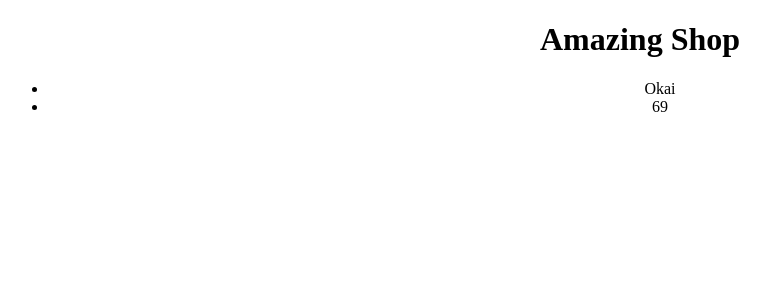
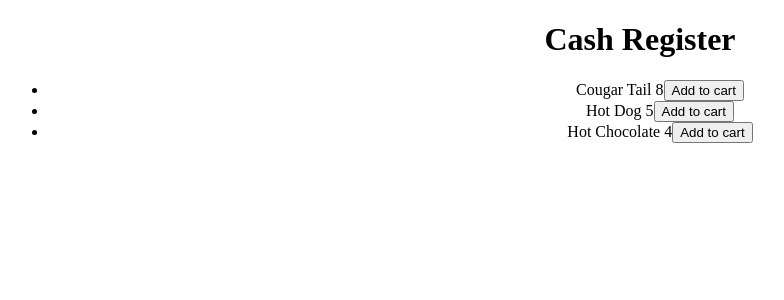
Before and after one commit to Reetro/cash-register, a Vue app: page / in a window 1280 px wide. Shown: the top 300 px of the page, without its empty margins (0-784 px from the left). Built offline with nearby package versions, Linux system fonts and the light colour scheme.

Commit message:
Added items to array

```diff
--- a/src/components/cashRegister.vue
+++ b/src/components/cashRegister.vue
@@ -1,9 +1,10 @@
 <template>
   <div class="title">
-    <h1>Amazing Shop</h1>
-    <ul id="storList">
+    <h1>Cash Register</h1>
+    <ul id="itemList">
       <li v-for="item in items">
           <span>{{item.name}} {{item.price}}</span>
+          <button class="addtoCartButton">Add to cart</button>
       </li>
     </ul>
   </div>
@@ -13,10 +14,13 @@
 import StoreItem from '../Classes/StoreItem.js'
 
 export default {
+  name: 'items',
   data () {
     return {
       items:[
-              {name: "Okai"}, {price: 69}
+        new StoreItem("Cougar Tail", 8),
+        new StoreItem("Hot Dog", 5),
+        new StoreItem("Hot Chocolate", 4),
       ],
       cartItems: []
     }
```
Lines whose indentation alone changed are shown as unchanged.
